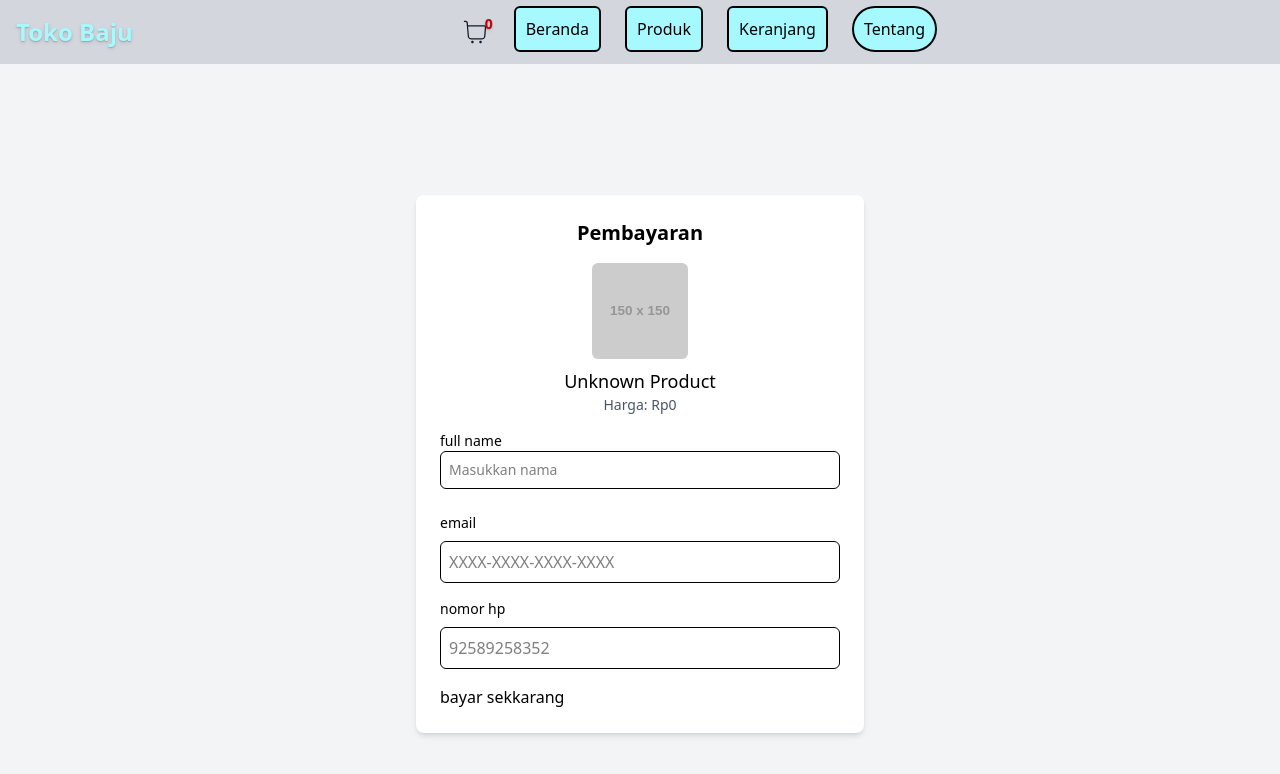
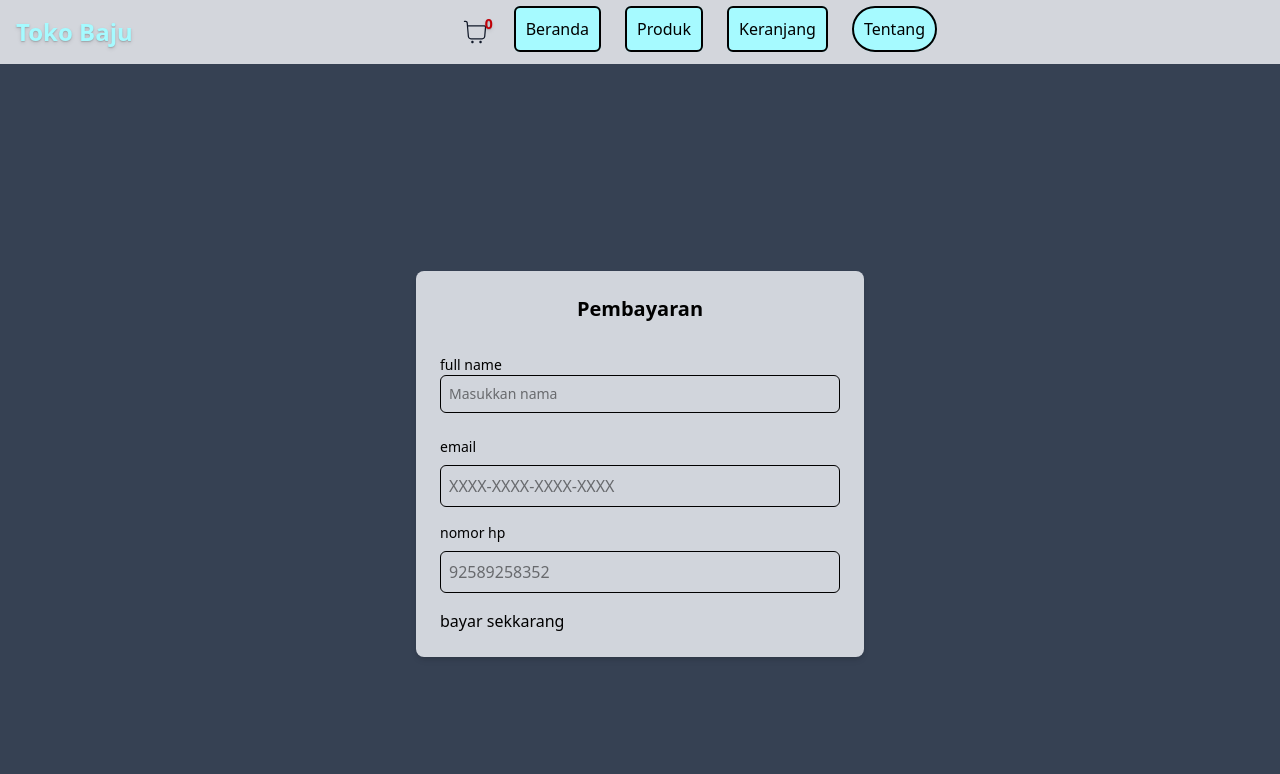
Before and after one commit to nizararfanni/e-commerce-dummy, a React (Vite) app: page /bayar in a window 1280 px wide. Shown: the top 774 px of the page. Built offline with nearby package versions, Linux system fonts and the light colour scheme.

Commit message:
Refactor PaymentsButton and PaymentPage components; update grossAmount calculation and integrate product list display in payment form

```diff
--- a/src/components/fragments/PaymentsButton.tsx
+++ b/src/components/fragments/PaymentsButton.tsx
@@ -9,10 +9,11 @@ export default function PaymentsButton({ cartTotal, cardInfo }: any) {
   const handleBuy = async () => {
     setIsLoading(true);
     try {
+      const integerAmount = Math.round(cartTotal * 1000);
       // generate token dari backend
       const { data } = await axios.post("http://localhost:4000/token", {
         orderId: `ORDER-` + Date.now(),
-        grossAmount: cartTotal,
+        grossAmount: integerAmount,
         first_name: cardInfo.first_name,
         email: cardInfo.email,
         phone: cardInfo.phone,
--- a/src/components/pages/PaymentPages.tsx
+++ b/src/components/pages/PaymentPages.tsx
@@ -1,25 +1,17 @@
 import React, { useState, useEffect } from "react";
-import { useSearchParams } from "react-router-dom";
 import PaymentsButton from "../fragments/PaymentsButton";
 
+type Product = {
+  id: string;
+  name: string;
+  price: number;
+  quantity: number;
+  image: string;
+  title: string;
+};
+
 const PaymentPage: React.FC = () => {
-  const [searchParams] = useSearchParams();
-
-  // Simpan query params dalam state supaya data tidak hilang saat terjadi re-render
-  const [productInfo, setProductInfo] = useState({
-    title: "",
-    price: "",
-    image: "",
-  });
-
-  useEffect(() => {
-    setProductInfo({
-      title: searchParams.get("title") ?? "Unknown Product",
-      price: searchParams.get("price") ?? "0",
-      image: searchParams.get("image") ?? "https://via.placeholder.com/150",
-    });
-  }, [searchParams]);
-
+  const [products, setProducts] = useState<Product[]>([]);
   // State untuk error dan status pembayaran
   const [error, setError] = useState<string | null>(null);
   const [cardInfo, setCardInfo] = useState({
@@ -31,6 +23,12 @@ const PaymentPage: React.FC = () => {
     "success" | "failed" | null
   >(null);
 
+  useEffect(() => {
+    const product = localStorage.getItem("cartItems");
+    if (!product) return;
+    setProducts(JSON.parse(product));
+  }, []);
+
   const handleChange = (e: React.ChangeEvent<HTMLInputElement>) => {
     setCardInfo({ ...cardInfo, [e.target.name]: e.target.value });
   };
@@ -41,11 +39,12 @@ const PaymentPage: React.FC = () => {
     // Jika input kosong, hanya tampilkan error, tapi data produk tetap ada
     if (!cardInfo.first_name || !cardInfo.email) {
       setError("Nama dan nomor kartu harus diisi");
-      setPaymentStatus(null); // Reset status pembayaran
-      return; // Hentikan eksekusi fungsi tanpa mengubah state lainnya
+      // Reset status pembayaran
+      setPaymentStatus(null);
+      return;
     }
-
-    setError(null); // Hapus error jika input valid
+    // Hapus error jika input valid
+    setError(null);
 
     // Simulasi sukses pembayaran
     const isPaymentSuccessful = Math.random() > 0.5;
@@ -53,19 +52,31 @@ const PaymentPage: React.FC = () => {
   };
 
   return (
-    <div className="min-h-screen flex items-center justify-center bg-gray-100">
-      <div className="w-full max-w-md bg-white shadow-md rounded-lg p-6">
+    <div className="min-h-screen flex items-center justify-center bg-gray-700">
+      <div className="w-full max-w-md bg-gray-300 shadow-md rounded-lg p-6">
         <h2 className="text-xl font-semibold mb-4 text-center">Pembayaran</h2>
 
         {/* Tampilan Produk */}
         <div className="flex flex-col items-center mb-4">
-          <img
-            src={productInfo?.image || "https://via.placeholder.com/150"}
-            alt={productInfo.title}
-            className="w-24 h-24 object-cover rounded-md mb-2"
-          />
-          <h3 className="text-lg font-medium">{productInfo.title}</h3>
-          <p className="text-sm text-gray-600">Harga: Rp{productInfo.price}</p>
+          {products.map((product, index) => {
+            const totalPrice = Math.round(
+              product.price * product.quantity * 1000
+            ).toLocaleString("id-ID");
+            return (
+              <div
+                key={index}
+                className="mb-4 flex justify-center flex-col items-center"
+              >
+                <img
+                  src={product?.image || "https://via.placeholder.com/150"}
+                  alt={product.title}
+                  className="w-24 h-24 object-cover rounded-md mb-2"
+                />
+                <h3 className="text-lg font-medium">{product.title}</h3>
+                <p className="text-sm text-gray-600">Harga: Rp{totalPrice}</p>
+              </div>
+            );
+          })}
         </div>
 
         {/* Form Pembayaran */}
@@ -102,7 +113,10 @@ const PaymentPage: React.FC = () => {
           />
 
           <PaymentsButton
-            cartTotal={parseInt(productInfo.price)}
+            cartTotal={products.reduce(
+              (total, product) => total + product.price * product.quantity,
+              0
+            )}
             cardInfo={cardInfo}
             type="submit"
             className="w-full bg-blue-500 text-white py-2 rounded-md hover:bg-blue-600"
@@ -118,7 +132,10 @@ const PaymentPage: React.FC = () => {
         {paymentStatus === "success" && (
           <div className="mt-4 bg-green-100 text-green-700 py-2 px-4 rounded-md text-center">
             Pembayaran berhasil untuk produk{" "}
-            <strong>{productInfo.title}</strong>! 🎉
+            <strong>
+              {products.map((product) => product.title).join(", ")}
+            </strong>
+            ! 🎉
           </div>
         )}
         {paymentStatus === "failed" && (
```
